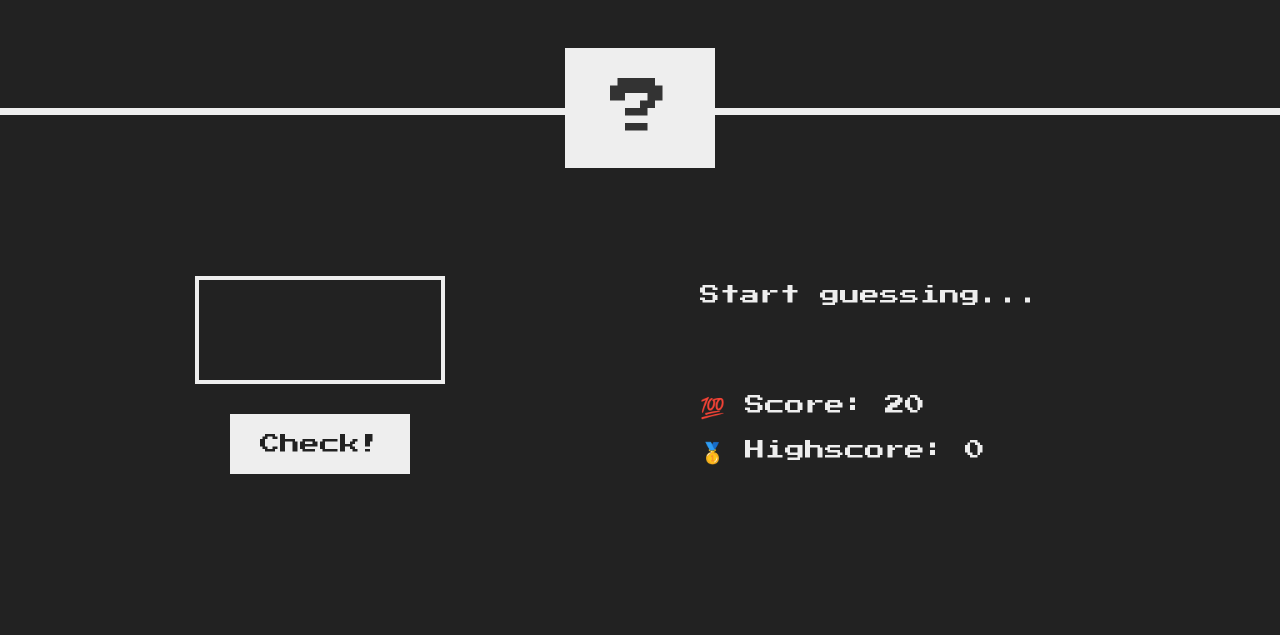
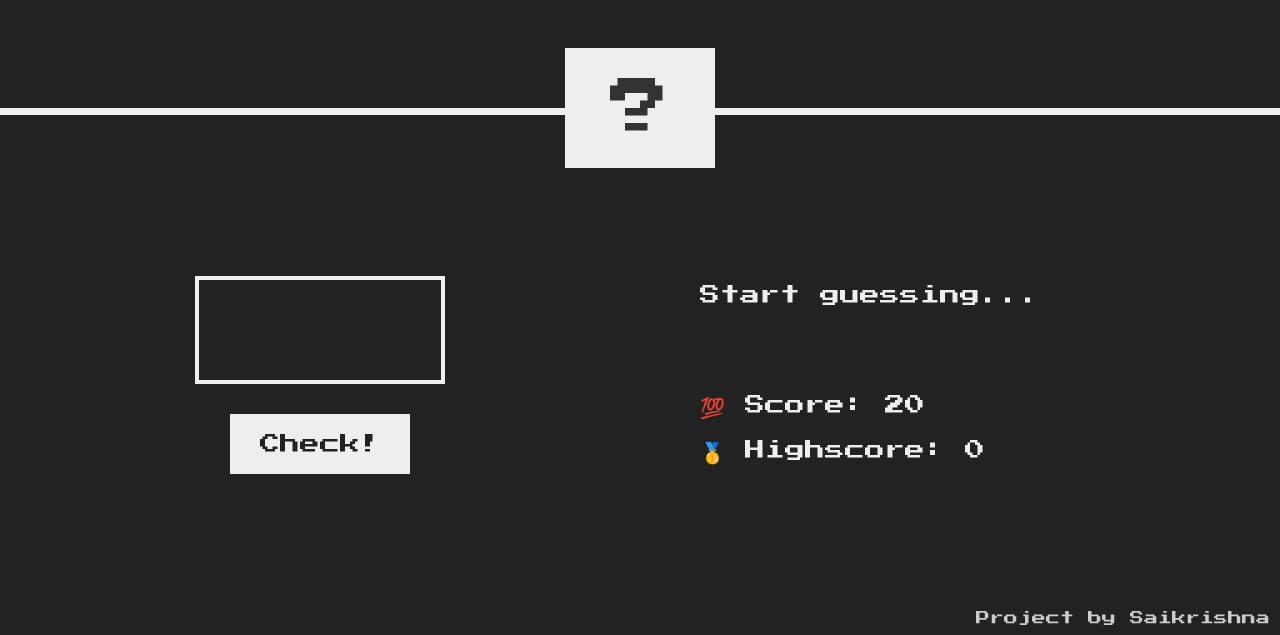
Before and after one commit to mnsaikrishna7/GuessTheNumber, a plain HTML site: page index.html in a window 1280 px wide. Shown: the part 165-800 px from the top of the page. Drawn offline with Linux system fonts and the light colour scheme.

Commit message:
Added Author Name

```diff
--- a/index.html
+++ b/index.html
@@ -27,6 +27,7 @@
         </p>
       </section>
     </main>
+    <footer class="footer">Project by Saikrishna</footer>
     <script src="script.js"></script>
   </body>
 </html>
--- a/style.css
+++ b/style.css
@@ -117,3 +117,10 @@ h1 {
 .label-score {
   margin-bottom: 2rem;
 }
+.footer {
+  position: fixed;
+  right: 10px;
+  bottom: 10px;
+  font-size: 14px;
+  color: #ccc;
+}
```
